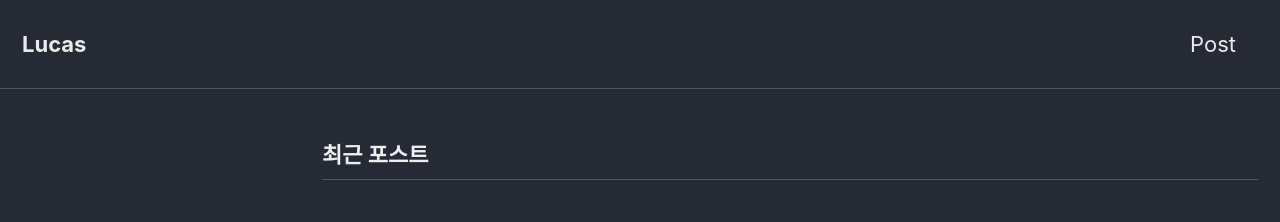
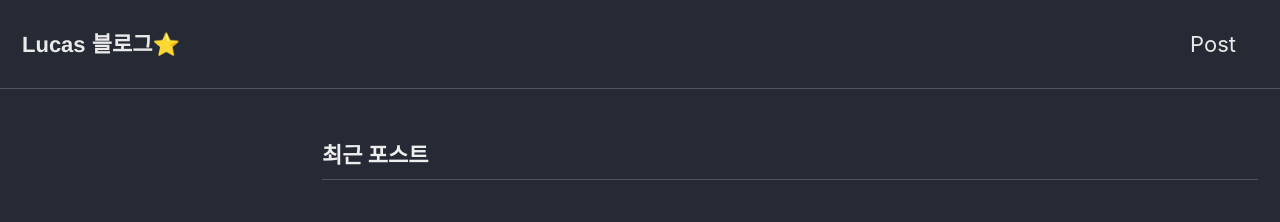
Before and after one commit to yeomseungjun/yeomseungjun.github.io, a Jekyll site: the page built from index.markdown, in a window 1280 px wide. Shown: the top 222 px of the page. Built offline with Jekyll 4.4.1, drawn with Linux system fonts in a browser that asks for light colours; cached includes are drawn as plain includes; some web fonts are replaced; the list of posts is cut into pages by our own code.

Commit message:
blog title font change

```diff
--- a/_config.yml
+++ b/_config.yml
@@ -16,7 +16,7 @@ minimal_mistakes_skin    : "dark" # "air", "aqua", "contrast", "dark", "dirt", "
 
 # Site Settings
 locale                   : "ko-KR" #en-US
-title                    : "Lucas"
+title                    : " Lucas 블로그⭐"
 title_separator          : "devlog"
 subtitle                 : # site tagline that appears below site title in masthead
 name                     : "Lucas"
--- a/_sass/minimal-mistakes/_masthead.scss
+++ b/_sass/minimal-mistakes/_masthead.scss
@@ -48,6 +48,7 @@
   display: -ms-flexbox;
   display: flex;
   -ms-flex-item-align: center;
+  font-family: $helvetica;
   align-self: center;
   font-weight: bold;
   // z-index: 20;
--- a/_sass/minimal-mistakes/_variables.scss
+++ b/_sass/minimal-mistakes/_variables.scss
@@ -20,7 +20,7 @@ $monospace: "Nanum Gothic Coding", Monaco, Consolas, "Lucida Console", monospace
 
 /* sans serif typefaces */
 $sans-serif-narrow: $sans-serif !default;
-$helvetica: Helvetica, "Helvetica Neue", Arial, sans-serif !default;
+$helvetica: "KyoboHand", Helvetica, "Helvetica Neue", Arial, sans-serif !default;
 
 /* serif typefaces */
 $georgia: Georgia, serif !default;
```
